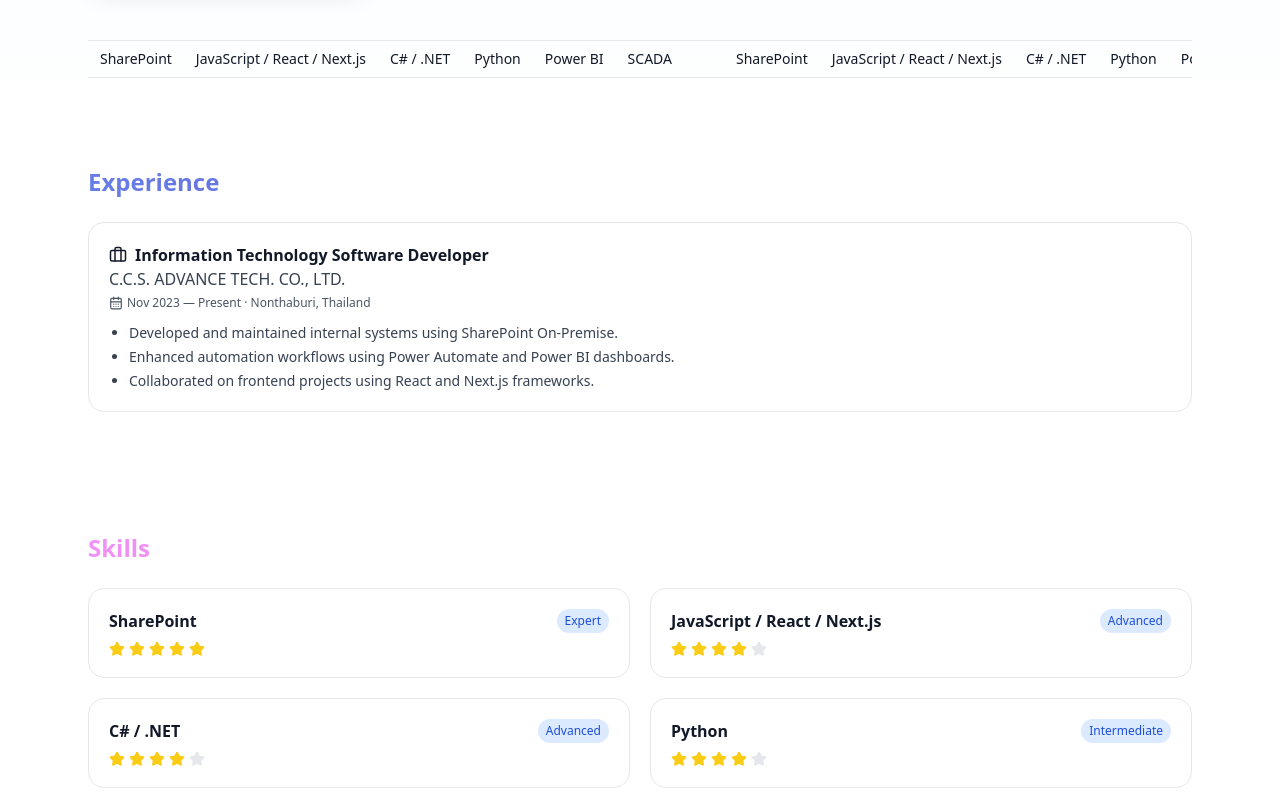
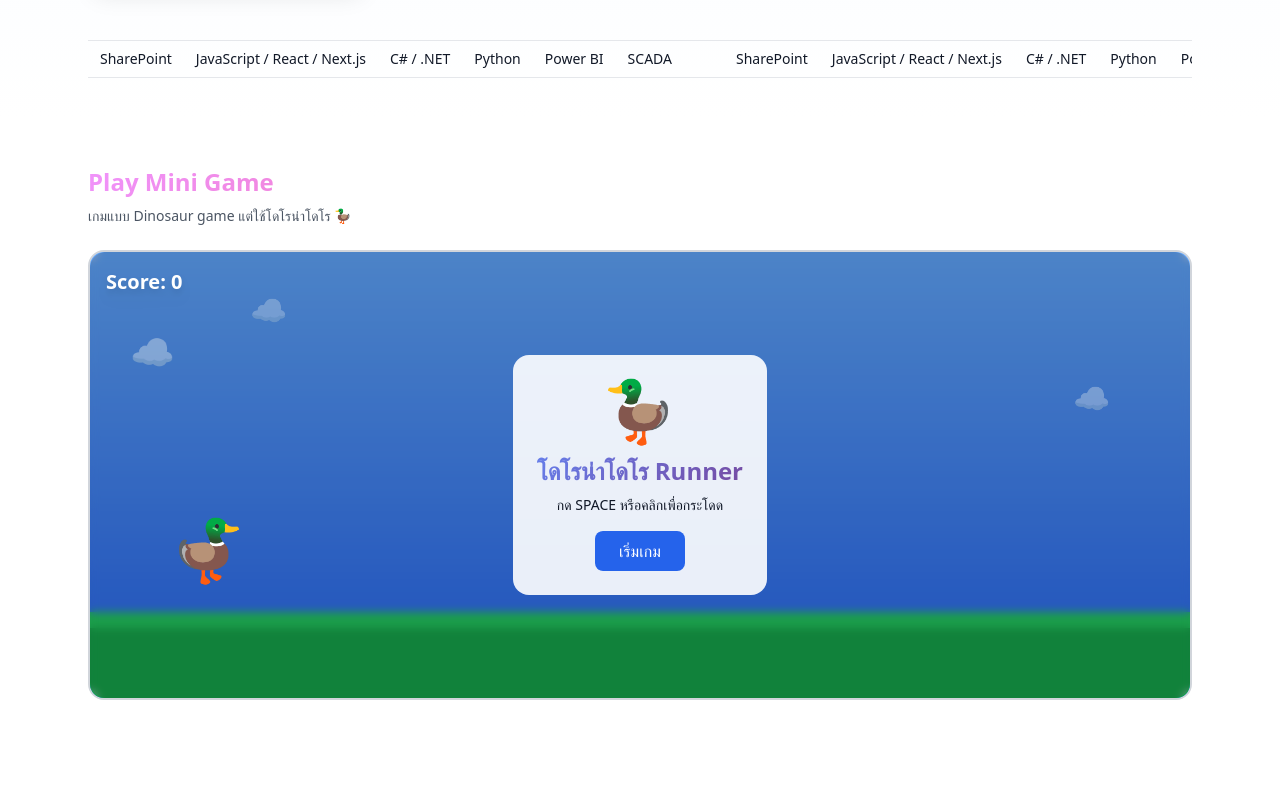
Before and after one commit to akkpol/akkapol-portfolio, a Next.js app: page / in a window 1280 px wide. Shown: the part 425-1220 px from the top of the page. Built offline with nearby package versions, Linux system fonts and the light colour scheme.

Commit message:
feat: เพิ่มเกมโดโรน่าโดโร Runner แทรกหลัง hero section

```diff
--- a/app/page.tsx
+++ b/app/page.tsx
@@ -10,6 +10,7 @@ import SkillCard from '@/components/SkillCard';
 import CertificationCard from '@/components/CertificationCard';
 import ThemeToggle from '@/components/ThemeToggle';
 import BugHunt from '@/components/BugHunt';
+import DronaldDuckRunner from '@/components/DronaldDuckRunner';
 import { validateProfileData } from '@/utils/validation';
 
 export default function ProfilePage() {
@@ -154,6 +155,15 @@ export default function ProfilePage() {
         </div>
       </section>
 
+      {/* Game Section */}
+      <section className="max-w-6xl mx-auto px-6 py-12">
+        <div className="mb-6">
+          <h2 className="text-2xl font-bold mb-2 gradient-text-purple">Play Mini Game</h2>
+          <p className="text-sm text-gray-600 dark:text-gray-400">เกมแบบ Dinosaur game แต่ใช้โดโรน่าโดโร 🦆</p>
+        </div>
+        <DronaldDuckRunner />
+      </section>
+
       <section id="experience" className="max-w-6xl mx-auto px-6 py-12">
         <h2 className="text-2xl font-bold mb-6 gradient-text">Experience</h2>
         {linkedInData.experience.map((exp, i) => (
--- /dev/null
+++ b/components/DronaldDuckRunner.tsx
@@ -0,0 +1,177 @@
+'use client';
+import { useEffect, useRef, useState } from 'react';
+
+interface Obstacle {
+  id: number;
+  x: number;
+}
+
+export default function DronaldDuckRunner() {
+  const [playing, setPlaying] = useState(false);
+  const [score, setScore] = useState(0);
+  const [gameOver, setGameOver] = useState(false);
+  const [isJumping, setIsJumping] = useState(false);
+  const [obstacles, setObstacles] = useState<Obstacle[]>([]);
+  const gameRef = useRef<HTMLDivElement>(null);
+  const obstacleIdRef = useRef(0);
+  const animationRef = useRef<number>();
+
+  useEffect(() => {
+    if (!playing || gameOver) return;
+
+    const gameLoop = () => {
+      // Move obstacles
+      setObstacles(prev =>
+        prev.map(ob => ({ ...ob, x: ob.x - 8 }))
+            .filter(ob => ob.x > -50)
+      );
+
+      // Spawn new obstacles
+      if (Math.random() < 0.02 && obstacles.length < 3) {
+        setObstacles(prev => [...prev, {
+          id: obstacleIdRef.current++,
+          x: 1000
+        }]);
+      }
+
+      // Check collision
+      const duckX = 80;
+      const duckY = isJumping ? 100 : 380;
+      const duckWidth = 60;
+      const duckHeight = 60;
+
+      obstacles.forEach(ob => {
+        const obX = ob.x;
+        const obY = 380;
+        const obWidth = 40;
+        const obHeight = 60;
+
+        if (
+          duckX < obX + obWidth &&
+          duckX + duckWidth > obX &&
+          duckY < obY + obHeight &&
+          duckY + duckHeight > obY
+        ) {
+          setGameOver(true);
+          setPlaying(false);
+        }
+      });
+
+      animationRef.current = requestAnimationFrame(gameLoop);
+    };
+
+    animationRef.current = requestAnimationFrame(gameLoop);
+
+    return () => {
+      if (animationRef.current) cancelAnimationFrame(animationRef.current);
+    };
+  }, [playing, gameOver, isJumping, obstacles]);
+
+  useEffect(() => {
+    if (playing && !gameOver) {
+      const interval = setInterval(() => {
+        setScore(prev => prev + 1);
+      }, 100);
+      return () => clearInterval(interval);
+    }
+  }, [playing, gameOver]);
+
+  const jump = () => {
+    if (!isJumping && playing) {
+      setIsJumping(true);
+      setTimeout(() => setIsJumping(false), 600);
+    }
+  };
+
+  const start = () => {
+    setPlaying(true);
+    setGameOver(false);
+    setScore(0);
+    setObstacles([]);
+    setIsJumping(false);
+    obstacleIdRef.current = 0;
+  };
+
+  const handleKeyPress = (e: React.KeyboardEvent) => {
+    if (e.code === 'Space' || e.key === ' ') {
+      e.preventDefault();
+      if (!playing) start();
+      else jump();
+    }
+  };
+
+  return (
+    <div
+      ref={gameRef}
+      tabIndex={0}
+      onKeyDown={handleKeyPress}
+      onClick={!playing ? start : jump}
+      className="relative w-full h-[450px] bg-gradient-to-b from-blue-400 to-blue-600 overflow-hidden rounded-2xl border-2 border-gray-300 dark:border-gray-700 cursor-pointer"
+      style={{ touchAction: 'none' }}
+    >
+      {/* Ground */}
+      <div className="absolute bottom-0 w-full h-[70px] bg-green-600 dark:bg-green-800">
+        <div className="absolute bottom-[70px] w-full h-4 bg-green-500 dark:bg-green-700"></div>
+      </div>
+
+      {/* Instructions */}
+      {!playing && !gameOver && (
+        <div className="absolute inset-0 flex items-center justify-center bg-black/20 backdrop-blur-sm rounded-2xl">
+          <div className="text-center p-6 bg-white/90 dark:bg-gray-900/90 rounded-2xl max-w-md">
+            <div className="text-6xl mb-4">🦆</div>
+            <h3 className="text-2xl font-bold mb-2 gradient-text-blue">โดโรน่าโดโร Runner</h3>
+            <p className="text-sm mb-4">กด SPACE หรือคลิกเพื่อกระโดด</p>
+            <button
+              onClick={(e) => {
+                e.stopPropagation();
+                start();
+              }}
+              className="px-6 py-2 bg-blue-600 text-white rounded-lg hover:bg-blue-700 transition-colors"
+            >
+              เริ่มเกม
+            </button>
+          </div>
+        </div>
+      )}
+
+      {/* Score */}
+      <div className="absolute top-4 left-4 text-white drop-shadow-lg">
+        <div className="text-xl font-bold">Score: {score}</div>
+        {gameOver && (
+          <div className="text-sm mt-1">Game Over! กดเพื่อเล่นใหม่</div>
+        )}
+      </div>
+
+      {/* Droid Gerald (โดโรน่าโดโร) */}
+      <div
+        className="absolute text-6xl transition-all duration-600"
+        style={{
+          left: '80px',
+          bottom: isJumping ? '200px' : '120px',
+          transform: 'scaleX(-1)',
+        }}
+      >
+        🦆
+      </div>
+
+      {/* Obstacles */}
+      {obstacles.map(ob => (
+        <div
+          key={ob.id}
+          className="absolute text-5xl"
+          style={{
+            right: `${1000 - ob.x}px`,
+            bottom: '120px',
+          }}
+        >
+          🌵
+        </div>
+      ))}
+
+      {/* Clouds */}
+      <div className="absolute top-20 left-10 text-4xl opacity-40">☁️</div>
+      <div className="absolute top-10 left-40 text-3xl opacity-30">☁️</div>
+      <div className="absolute top-32 right-20 text-3xl opacity-35">☁️</div>
+    </div>
+  );
+}
```
